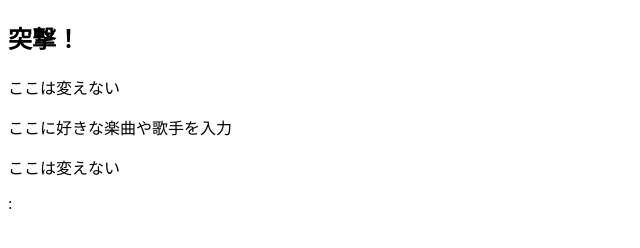
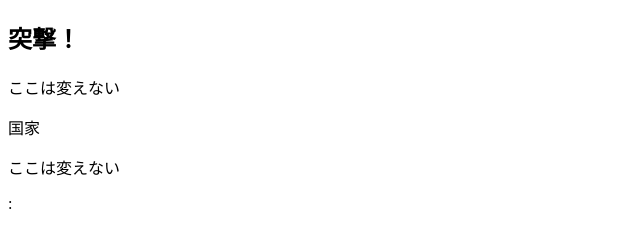
Before and after one commit to TaiseiWakuishi/testConflict, a plain HTML site: page index.html in a window 1280 px wide. Shown: the whole page, without its empty margins (0-640 px from the left). Drawn offline with Linux system fonts and the light colour scheme.

Commit message:
[nidify]index.html

```diff
--- a/index.html
+++ b/index.html
@@ -6,7 +6,7 @@
 <body>
 <h2> 突撃！ </h2>
 <p>ここは変えない</p>
-<p>ここに好きな楽曲や歌手を入力</p>
+<p>国家</p>
 <p>ここは変えない</p>
 </body>
 </html>:
```
